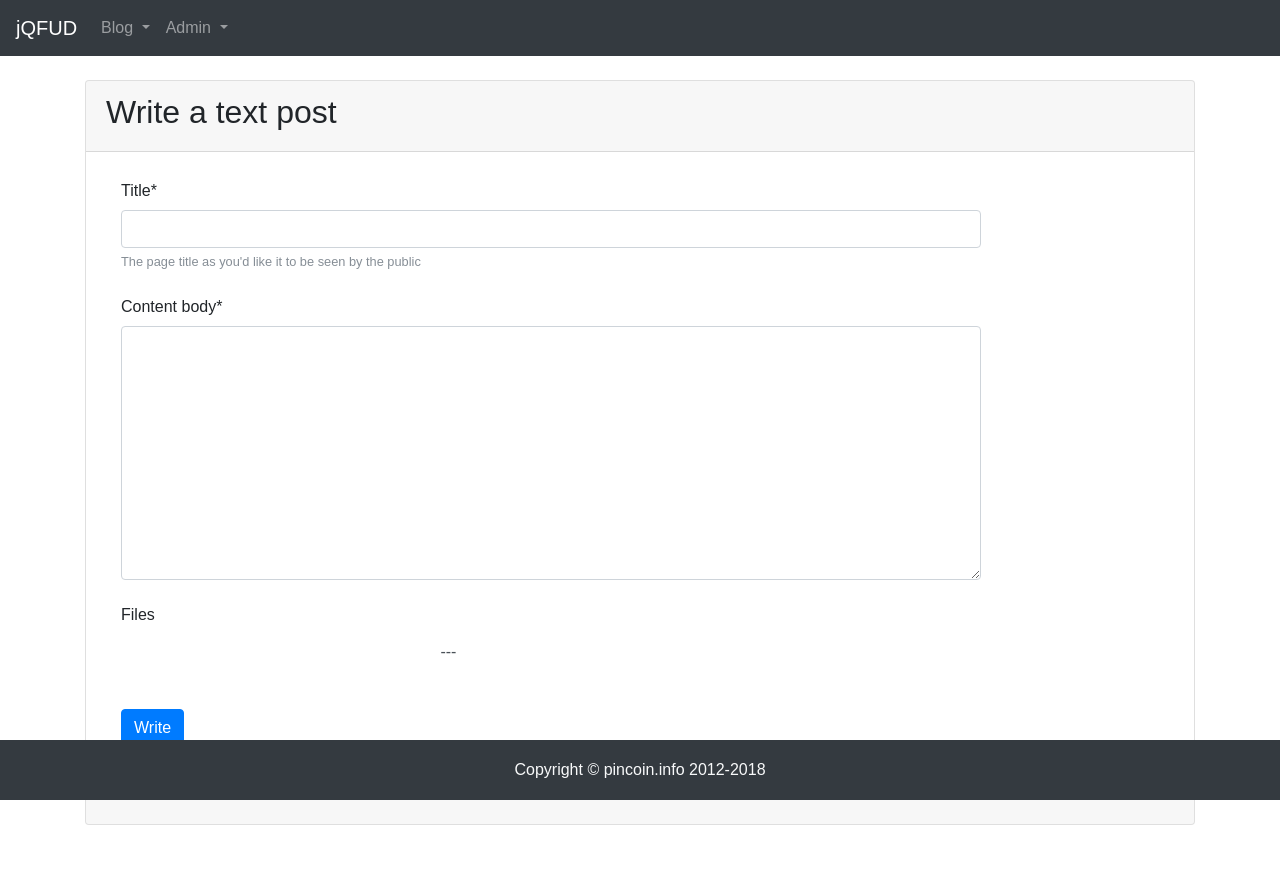
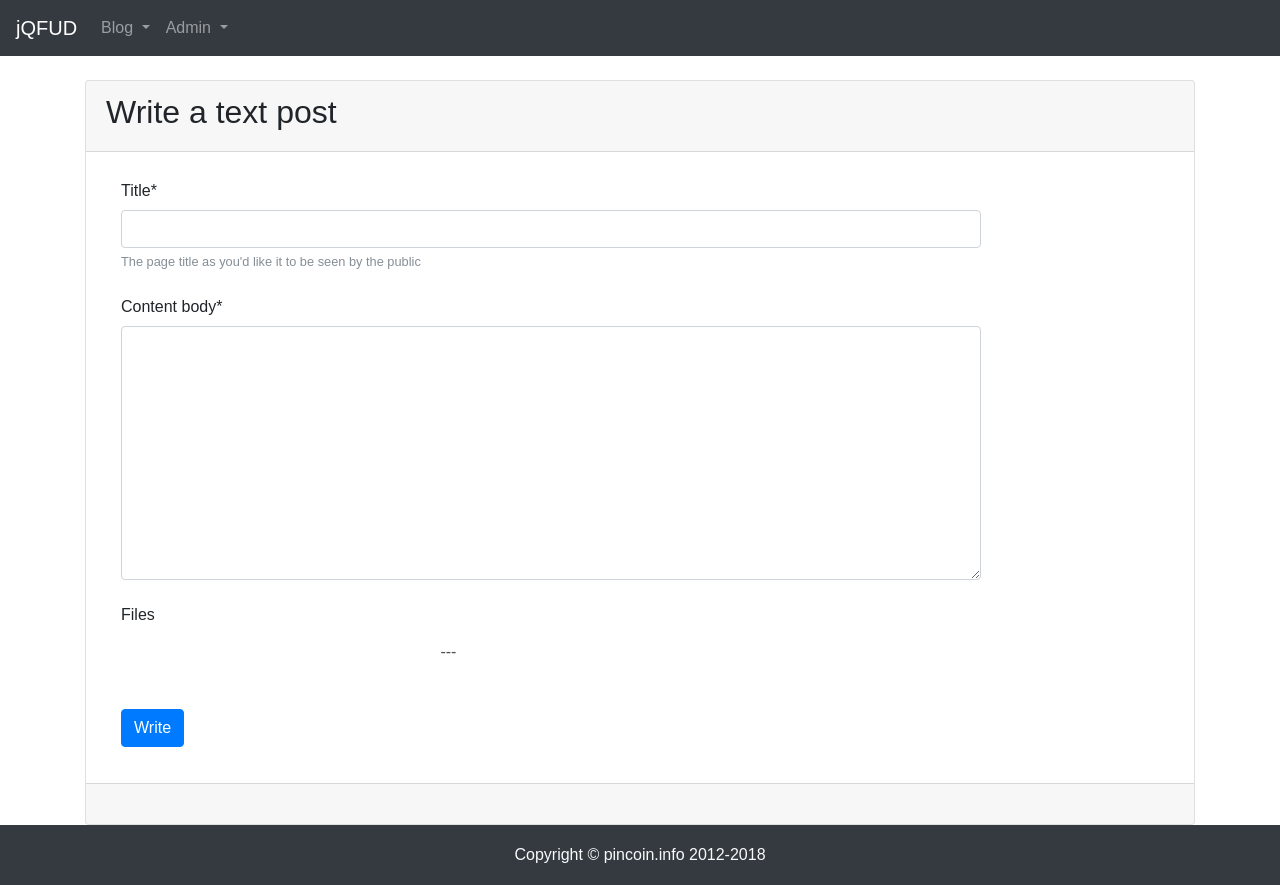
Before and after one commit to pincoin/django-jquery-fileupload, a Django app: page /posts/create in a window 1280 px wide. Run offline with Django 3.2, Linux system fonts and the light colour scheme; some libraries are stand-ins or nearby versions.

Commit message:
- sticky footer style

```diff
--- a/sandbox/static/css/main.css
+++ b/sandbox/static/css/main.css
@@ -1,4 +1,9 @@
 /* main.css */
+html {
+    position: relative;
+    min-height: 100%;
+}
+
 body {
     padding-top: 54px;
     margin-bottom: 60px;
```
